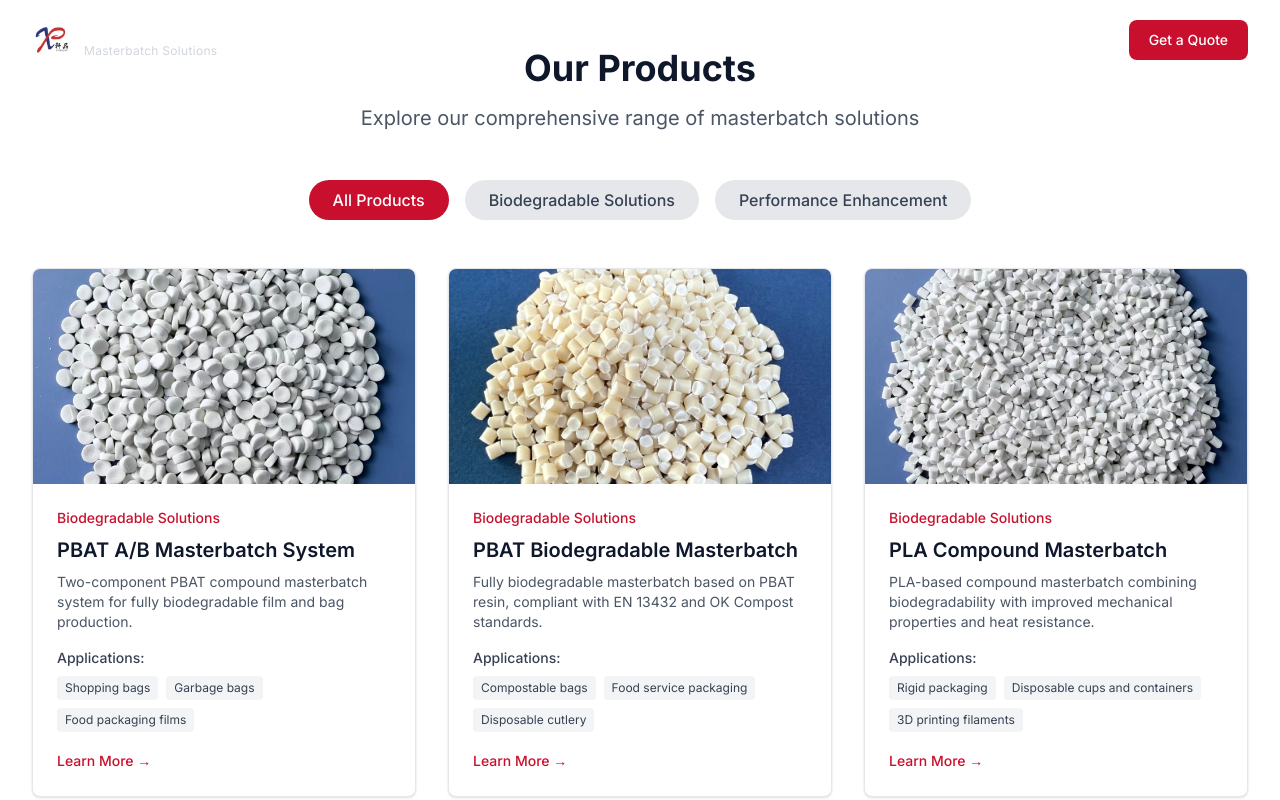
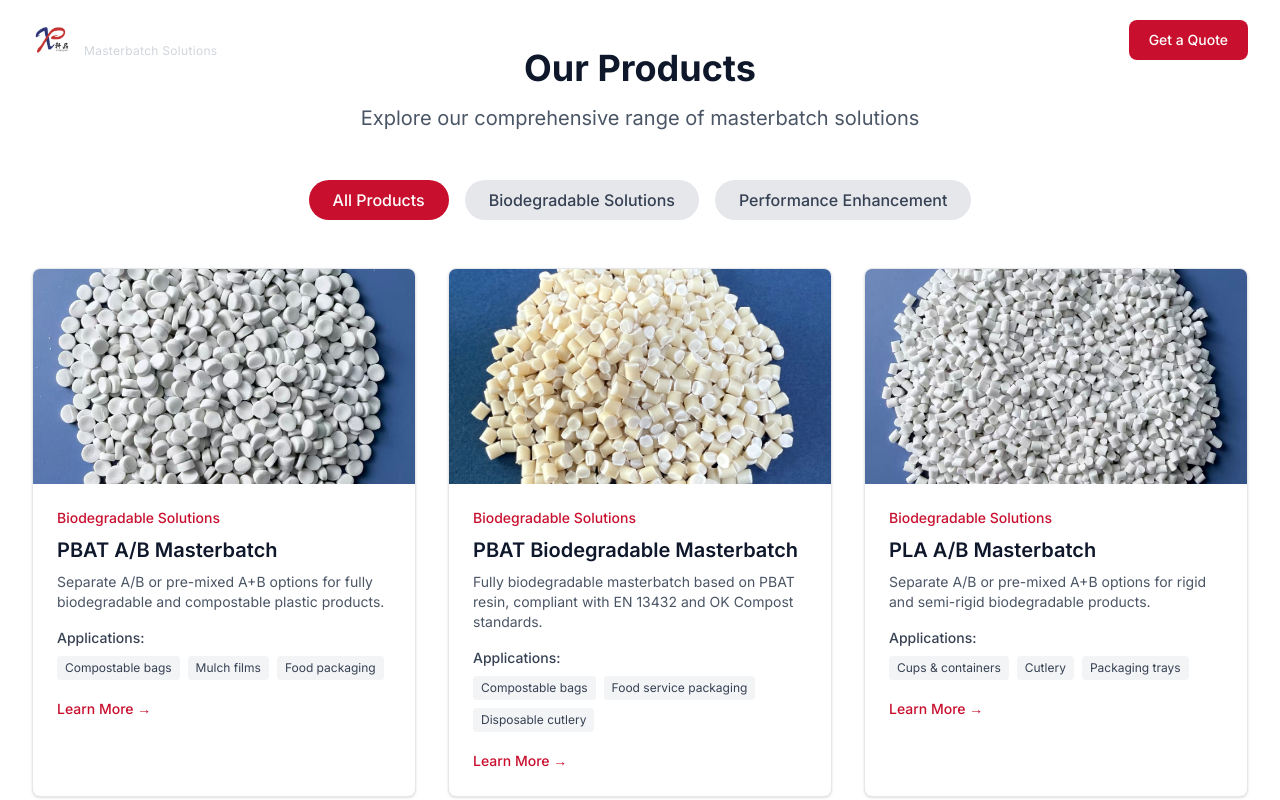
Before and after one commit to jingg8939-rgb/xuanpin-website, a Next.js app: page /en/products in a window 1280 px wide. Shown: the top 800 px of the page. Built offline with nearby package versions, Linux system fonts and the light colour scheme.

Commit message:
fix: update product descriptions to match original website
- PBAT A/B: updated name, shortDescription, description, applications, features, specs
- PLA A/B: updated name, shortDescription, description, applications, features, specs
- Chinese translations updated accordingly

```diff
--- a/src/data/products.ts
+++ b/src/data/products.ts
@@ -43,42 +43,34 @@ export const products: Product[] = [
     image: "/products/pbat-compound.jpg",
     specifications: [
       { label: "Carrier", value: "PBAT" },
-      { label: "Addition", value: "A:B ratio per formulation guide" },
-      { label: "Melt Flow Index", value: "2-8 g/10min" },
-      { label: "Density", value: "1.20-1.30 g/cm³" },
-      { label: "Processing Temperature", value: "140-180°C" },
-      { label: "Form", value: "Cylindrical granules, 3-4mm" },
-      { label: "Moisture Content", value: "≤0.1%" },
-      { label: "Biodegradation Rate", value: "≥90% within 180 days" },
+      { label: "Addition Rate", value: "10-50%" },
+      { label: "MFI", value: "3-8 g/10min" },
+      { label: "Density", value: "1.15-1.25 g/cm³" },
     ],
     en: {
-      name: "PBAT A/B Masterbatch System",
+      name: "PBAT A/B Masterbatch",
       categoryLabel: "Biodegradable Solutions",
-      shortDescription: "Two-component PBAT compound masterbatch system for fully biodegradable film and bag production.",
-      description: "Our PBAT A/B Masterbatch System is a revolutionary two-component solution designed for manufacturers transitioning to fully biodegradable film and bag production. Component A delivers the PBAT resin matrix, while Component B contains the optimized additive package for processing stability, mechanical performance, and biodegradability. This dual-component approach allows precise control over the final product properties and ensures consistent quality across production runs.",
-      applications: ["Shopping bags", "Garbage bags", "Food packaging films", "Agricultural mulch films"],
+      shortDescription: "Separate A/B or pre-mixed A+B options for fully biodegradable and compostable plastic products.",
+      description: "Our PBAT A/B Masterbatch is engineered for producing fully biodegradable and compostable plastic products. Based on PBAT resin with optimized additives, it delivers excellent film blowing performance, mechanical strength, and complete biodegradability in industrial composting conditions.",
+      applications: ["Compostable bags", "Mulch films", "Food packaging", "Shopping bags"],
       features: [
-        "Two-component system for precise formulation control",
-        "Fully biodegradable per EN 13432 and ASTM D6400",
-        "Excellent film blowability with stable bubble",
-        "Superior sealing strength and mechanical properties",
-        "Compatible with conventional blown film equipment",
-        "Flexible A:B ratio for customized performance",
+        "Full biodegradability per EN 13432",
+        "Excellent film uniformity",
+        "Good tensile & tear strength",
+        "Compatible with standard blown film lines",
       ],
     },
     zh: {
-      name: "PBAT复合母粒系统",
+      name: "PBAT A/B 母粒",
       categoryLabel: "可生物降解系列",
-      shortDescription: "双组分PBAT复合母粒系统，用于全生物降解薄膜和袋子生产。",
-      description: "我们的PBAT A/B母粒系统是一款革命性的双组分解决方案，专为向全生物降解薄膜和袋子生产转型的制造商设计。A组分提供PBAT树脂基体，B组分包含优化的添加剂包，用于加工稳定性、机械性能和生物降解性。这种双组分方法可以精确控制最终产品性能，并确保生产批次间的质量一致性。",
-      applications: ["购物袋", "垃圾袋", "食品包装膜", "农用 mulch 膜"],
+      shortDescription: "提供A/B分开或A+B预混选项，用于生产全生物降解和可堆肥塑料制品。",
+      description: "我们的PBAT A/B母粒专为生产全生物降解和可堆肥塑料制品而设计。基于PBAT树脂并配以优化添加剂，提供优异的吹膜性能、机械强度，以及在工业堆肥条件下的完全生物降解性。",
+      applications: ["可堆肥袋", "地膜", "食品包装", "购物袋"],
       features: [
-        "双组分系统，精确配方控制",
-        "符合EN 13432和ASTM D6400标准，完全生物降解",
-        "优异的吹膜性能，泡管稳定",
-        "卓越的密封强度和机械性能",
-        "兼容传统吹膜设备",
-        "灵活的A:B比例，定制性能",
+        "符合EN 13432标准的完全生物降解性",
+        "优异的薄膜均匀性",
+        "良好的拉伸和撕裂强度",
+        "兼容标准吹膜生产线",
       ],
     },
   },
@@ -133,42 +125,34 @@ export const products: Product[] = [
     image: "/products/pla-compound.jpg",
     specifications: [
       { label: "Carrier", value: "PLA" },
-      { label: "Addition", value: "20-100%" },
-      { label: "Melt Flow Index", value: "5-30 g/10min" },
-      { label: "Density", value: "1.24-1.30 g/cm³" },
-      { label: "Processing Temperature", value: "170-210°C" },
-      { label: "Heat Resistance", value: "60-120°C (modified)" },
-      { label: "Form", value: "Cylindrical granules, 3-4mm" },
-      { label: "Biodegradability", value: "≥90% in 180 days" },
+      { label: "Addition Rate", value: "10-50%" },
+      { label: "MFI", value: "10-30 g/10min" },
+      { label: "Density", value: "1.20-1.30 g/cm³" },
     ],
     en: {
-      name: "PLA Compound Masterbatch",
+      name: "PLA A/B Masterbatch",
       categoryLabel: "Biodegradable Solutions",
-      shortDescription: "PLA-based compound masterbatch combining biodegradability with improved mechanical properties and heat resistance.",
-      description: "Our PLA Compound Masterbatch combines the environmental benefits of polylactic acid (PLA) with enhanced mechanical performance and heat resistance. Through advanced compounding technology, we address PLA's inherent limitations in brittleness and low heat deflection temperature, making it suitable for a wider range of applications. This product is ideal for manufacturers seeking sustainable alternatives without compromising on performance.",
-      applications: ["Rigid packaging", "Disposable cups and containers", "3D printing filaments", "Textile fibers"],
+      shortDescription: "Separate A/B or pre-mixed A+B options for rigid and semi-rigid biodegradable products.",
+      description: "Our PLA A/B Masterbatch provides an ideal solution for rigid and semi-rigid biodegradable products. With excellent processability, surface finish, and formulation flexibility, it is suitable for injection molding, thermoforming, sheet extrusion, and 3D printing filament production. We also offer ready-to-use PLA 3D printing filaments for direct use in 3D printing applications.",
+      applications: ["Cups & containers", "Cutlery", "Packaging trays", "3D printing filament"],
       features: [
-        "Improved impact resistance vs. pure PLA",
-        "Enhanced heat deflection temperature",
-        "Maintains full biodegradability",
-        "Good processability on standard equipment",
-        "Excellent surface finish and clarity",
-        "Customizable formulations for specific needs",
+        "High transparency option available",
+        "Excellent rigidity & gloss",
+        "Suitable for food contact",
+        "Good heat resistance up to 58°C",
       ],
     },
     zh: {
-      name: "PLA复合母粒",
+      name: "PLA A/B 母粒",
       categoryLabel: "可生物降解系列",
-      shortDescription: "基于PLA的复合母粒，将生物降解性与改进的机械性能和耐热性相结合。",
-      description: "我们的PLA复合母粒将聚乳酸（PLA）的环保优势与增强的机械性能和耐热性相结合。通过先进的复合技术，我们解决了PLA固有的脆性和低热变形温度限制，使其适用于更广泛的应用。该产品非常适合寻求可持续替代品而不牺牲性能的制造商。",
-      applications: ["硬质包装", "一次性杯子和容器", "3D打印耗材", "纺织纤维"],
+      shortDescription: "提供A/B分开或A+B预混选项，适用于硬质和半硬质生物降解产品。",
+      description: "我们的PLA A/B母粒为硬质和半硬质生物降解产品提供理想解决方案。凭借优异的加工性、表面光洁度和配方灵活性，适用于注塑、热成型、片材挤出和3D打印耗材生产。我们还提供即用型PLA 3D打印耗材。",
+      applications: ["杯子和容器", "餐具", "包装托盘", "3D打印耗材"],
       features: [
-        "相比纯PLA，抗冲击性提高",
-        "热变形温度提高",
-        "保持完全生物降解性",
-        "在标准设备上良好的加工性",
-        "优异的表面光洁度和透明度",
-        "可定制配方满足特定需求",
+        "提供高透明度选项",
+        "优异的刚性和光泽",
+        "适用于食品接触",
+        "耐热性可达58°C",
       ],
     },
   },
```
